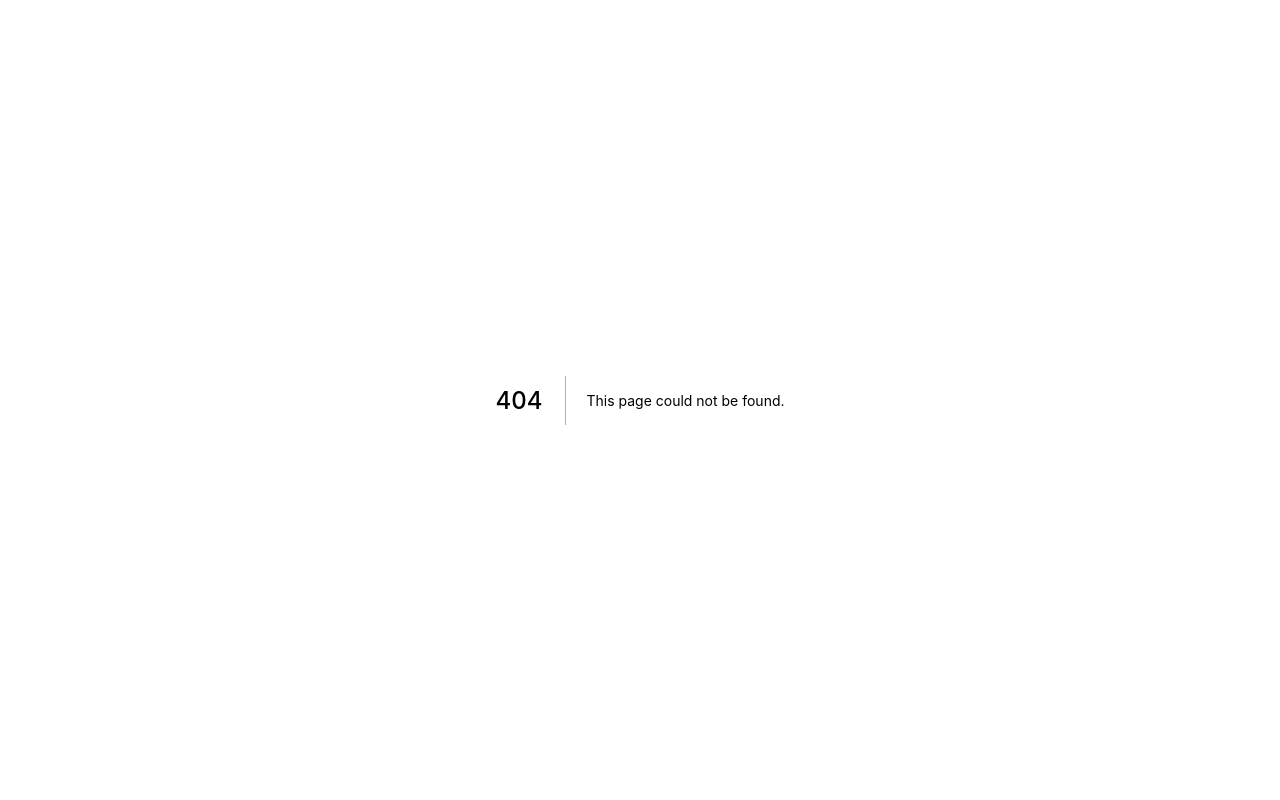
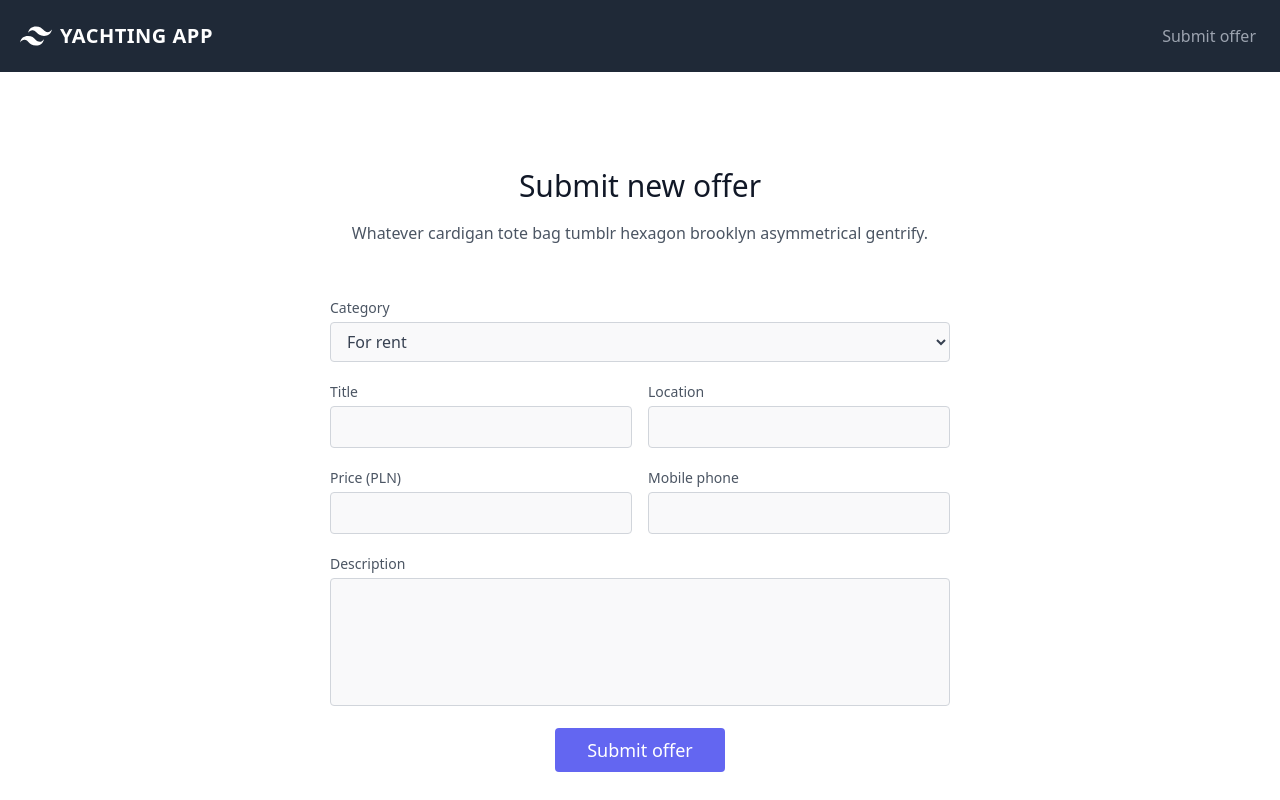
Before and after one commit to mateuszmaczynski/Classifieds-App-In-Next.js, a Next.js app: page /offers/new in a window 1280 px wide. Before the commit this address had no page. Shown: the top 800 px of the page. Built offline with nearby package versions, Linux system fonts and the light colour scheme.

Commit message:
add offers pages

```diff
--- /dev/null
+++ b/pages/offers/[id].js
@@ -0,0 +1,65 @@
+import BaseLayout from '../../components/BaseLayout';
+
+export default function OfferPage() {
+  const offer = {
+    title: 'Sample name of boat',
+    category: 'rent',
+    description:
+      'This 260 SS has been meticulously maintained and is in excellent condition! We always keep it in dry storage when not in use. Its very clean, and ready for the summer!',
+    location: 'Berlin',
+    price: 123,
+    mobile: '+48 790 678 987'
+  };
+
+  return (
+    <BaseLayout>
+      <section className="text-gray-600 body-font overflow-hidden">
+        <div className="container px-5 py-24 mx-auto">
+          <div className="lg:w-4/5 mx-auto flex flex-wrap">
+            <div className="lg:w-1/2 w-full lg:pr-10 lg:py-6 mb-6 lg:mb-0">
+              <h2 className="text-sm title-font text-gray-500 tracking-widest">{offer.category}</h2>
+              <h1 className="text-gray-900 text-3xl title-font font-medium mb-4">{offer.title}</h1>
+              <div className="flex mb-4">
+                <p className="flex-grow text-indigo-500 border-b-2 border-indigo-500 py-2 text-lg px-1">
+                  Description
+                </p>
+              </div>
+              <p className="leading-relaxed mb-4">{offer.description}</p>
+              <div className="flex border-t border-gray-200 py-2">
+                <span className="text-gray-500">Location</span>
+                <span className="ml-auto text-gray-900">{offer.location}</span>
+              </div>
+              <div className="flex border-t border-gray-200 py-2">
+                <span className="text-gray-500">Price</span>
+                <span className="ml-auto text-gray-900">
+                  {offer.price.toLocaleString('pl-PL', { style: 'currency', currency: 'PLN' })}
+                </span>
+              </div>
+              <div className="flex">
+                <span className="title-font font-medium text-2xl text-gray-900">
+                  {offer.mobile}
+                </span>
+                <button className="rounded-full w-10 h-10 bg-gray-200 p-0 border-0 inline-flex items-center justify-center text-gray-500 ml-4">
+                  <svg
+                    fill="currentColor"
+                    strokeLinecap="round"
+                    strokeLinejoin="round"
+                    strokeWidth="2"
+                    className="w-5 h-5"
+                    viewBox="0 0 24 24">
+                    <path d="M20.84 4.61a5.5 5.5 0 00-7.78 0L12 5.67l-1.06-1.06a5.5 5.5 0 00-7.78 7.78l1.06 1.06L12 21.23l7.78-7.78 1.06-1.06a5.5 5.5 0 000-7.78z"></path>
+                  </svg>
+                </button>
+              </div>
+            </div>
+            <img
+              alt="ecommerce"
+              className="lg:w-1/2 w-full lg:h-auto h-64 object-cover object-center rounded"
+              src="https://dummyimage.com/400x400"
+            />
+          </div>
+        </div>
+      </section>
+    </BaseLayout>
+  );
+}
--- /dev/null
+++ b/pages/offers/new.js
@@ -0,0 +1,111 @@
+import BaseLayout from '../../components/BaseLayout';
+
+export default function OfferNew() {
+  return (
+    <BaseLayout>
+      <section className="text-gray-600 body-font relative">
+        <div className="container px-5 py-24 mx-auto">
+          <div className="flex flex-col text-center w-full mb-12">
+            <h1 className="sm:text-3xl text-2xl font-medium title-font mb-4 text-gray-900">
+              Submit new offer
+            </h1>
+            <p className="lg:w-2/3 mx-auto leading-relaxed text-base">
+              Whatever cardigan tote bag tumblr hexagon brooklyn asymmetrical gentrify.
+            </p>
+          </div>
+          <div className="lg:w-1/2 md:w-2/3 mx-auto">
+            <form className="flex flex-wrap -m-2">
+              <div className="p-2 w-full">
+                <div className="relative">
+                  <label htmlFor="category" className="leading-7 text-sm text-gray-600">
+                    Category
+                  </label>
+                  <select
+                    name="category"
+                    id="category"
+                    className="h-10 w-full bg-gray-100 bg-opacity-50 rounded border border-gray-300 focus:border-indigo-500 focus:bg-white focus:ring-2 focus:ring-indigo-200 text-base outline-none text-gray-700 py-1 px-3 leading-8 transition-colors duration-200 ease-in-out">
+                    <option value="rent">For rent</option>
+                    <option value="sale">For sale</option>
+                  </select>
+                </div>
+              </div>
+              <div className="p-2 w-1/2">
+                <div className="relative">
+                  <label htmlFor="title" className="leading-7 text-sm text-gray-600">
+                    Title
+                  </label>
+                  <input
+                    type="text"
+                    id="title"
+                    name="title"
+                    required
+                    className="w-full bg-gray-100 bg-opacity-50 rounded border border-gray-300 focus:border-indigo-500 focus:bg-white focus:ring-2 focus:ring-indigo-200 text-base outline-none text-gray-700 py-1 px-3 leading-8 transition-colors duration-200 ease-in-out"
+                  />
+                </div>
+              </div>
+              <div className="p-2 w-1/2">
+                <div className="relative">
+                  <label htmlFor="location" className="leading-7 text-sm text-gray-600">
+                    Location
+                  </label>
+                  <input
+                    type="text"
+                    id="location"
+                    name="location"
+                    required
+                    className="w-full bg-gray-100 bg-opacity-50 rounded border border-gray-300 focus:border-indigo-500 focus:bg-white focus:ring-2 focus:ring-indigo-200 text-base outline-none text-gray-700 py-1 px-3 leading-8 transition-colors duration-200 ease-in-out"
+                  />
+                </div>
+              </div>
+              <div className="p-2 w-1/2">
+                <div className="relative">
+                  <label htmlFor="price" className="leading-7 text-sm text-gray-600">
+                    Price (PLN)
+                  </label>
+                  <input
+                    type="text"
+                    id="price"
+                    name="price"
+                    required
+                    className="w-full bg-gray-100 bg-opacity-50 rounded border border-gray-300 focus:border-indigo-500 focus:bg-white focus:ring-2 focus:ring-indigo-200 text-base outline-none text-gray-700 py-1 px-3 leading-8 transition-colors duration-200 ease-in-out"
+                  />
+                </div>
+              </div>
+              <div className="p-2 w-1/2">
+                <div className="relative">
+                  <label htmlFor="phone" className="leading-7 text-sm text-gray-600">
+                    Mobile phone
+                  </label>
+                  <input
+                    type="text"
+                    id="phone"
+                    name="phone"
+                    required
+                    className="w-full bg-gray-100 bg-opacity-50 rounded border border-gray-300 focus:border-indigo-500 focus:bg-white focus:ring-2 focus:ring-indigo-200 text-base outline-none text-gray-700 py-1 px-3 leading-8 transition-colors duration-200 ease-in-out"
+                  />
+                </div>
+              </div>
+              <div className="p-2 w-full">
+                <div className="relative">
+                  <label htmlFor="description" className="leading-7 text-sm text-gray-600">
+                    Description
+                  </label>
+                  <textarea
+                    id="description"
+                    name="description"
+                    required
+                    className="w-full bg-gray-100 bg-opacity-50 rounded border border-gray-300 focus:border-indigo-500 focus:bg-white focus:ring-2 focus:ring-indigo-200 h-32 text-base outline-none text-gray-700 py-1 px-3 resize-none leading-6 transition-colors duration-200 ease-in-out"></textarea>
+                </div>
+              </div>
+              <div className="p-2 w-full">
+                <button className="disabled:opacity-50 flex mx-auto text-white bg-indigo-500 border-0 py-2 px-8 focus:outline-none hover:bg-indigo-600 rounded text-lg">
+                  Submit offer
+                </button>
+              </div>
+            </form>
+          </div>
+        </div>
+      </section>
+    </BaseLayout>
+  );
+}
--- /dev/null
+++ b/pages/offers/thanks.js
@@ -0,0 +1,24 @@
+import BaseLayout from '../../components/BaseLayout';
+import Link from 'next/link';
+
+export default function OfferThanks() {
+  return (
+    <BaseLayout>
+      <section className="text-gray-600 body-font">
+        <div className="container px-5 py-24 mx-auto">
+          <div className="lg:w-2/3 flex flex-col sm:flex-row sm:items-center items-start mx-auto">
+            <h1 className="flex-grow sm:pr-16 text-2xl font-medium title-font text-gray-900">
+              Thanks for submitting new offer. <br />
+              Upon positive verification it will show in our listing.
+            </h1>
+            <Link href="/">
+              <button className="flex-shrink-0 text-white bg-indigo-500 border-0 py-2 px-8 focus:outline-none hover:bg-indigo-600 rounded text-lg mt-10 sm:mt-0">
+                Go to homepage
+              </button>
+            </Link>
+          </div>
+        </div>
+      </section>
+    </BaseLayout>
+  );
+}
```
